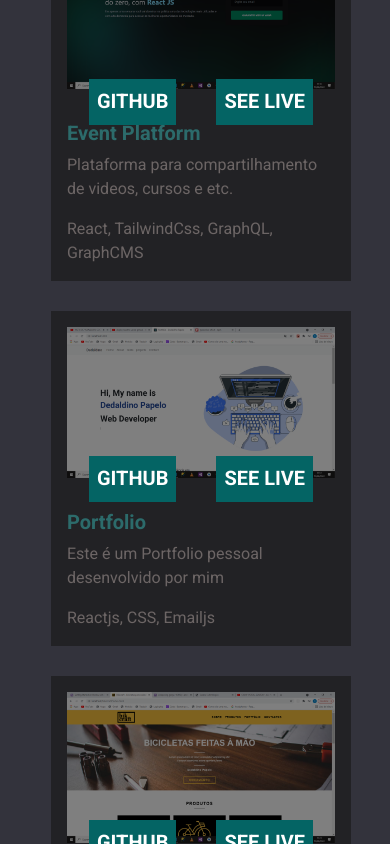
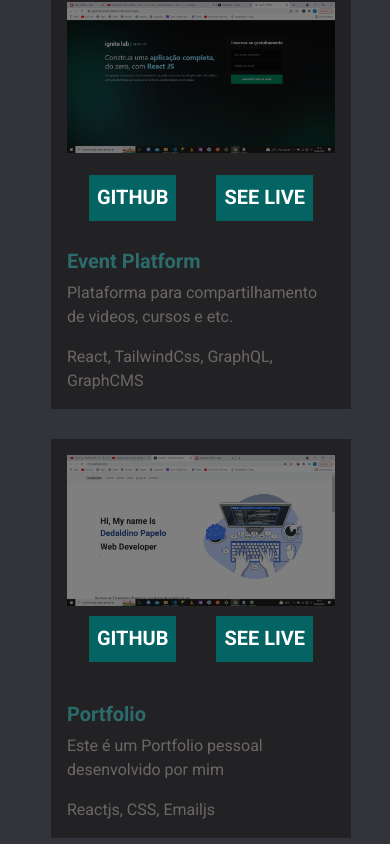
Before and after one commit to Dedaldino-Papelo/new-portfolio, a React (Create React App) app: page / in a window 390 px wide. Shown: the part 3860-4704 px from the top of the page. Built offline with nearby package versions, Linux system fonts and the light colour scheme.

Commit message:
resizing the project grid title to fit in the smarthphone

```diff
--- a/src/components/projects/style.css
+++ b/src/components/projects/style.css
@@ -83,4 +83,15 @@
     font-size: 0.999em;
 }
 
+.grid .body{
+    margin-top: 2em;
 }
+
+.grid .body h5{
+    color: #58d8d8;
+    margin-top: 6rem;
+
+
+}
+
+}
```
